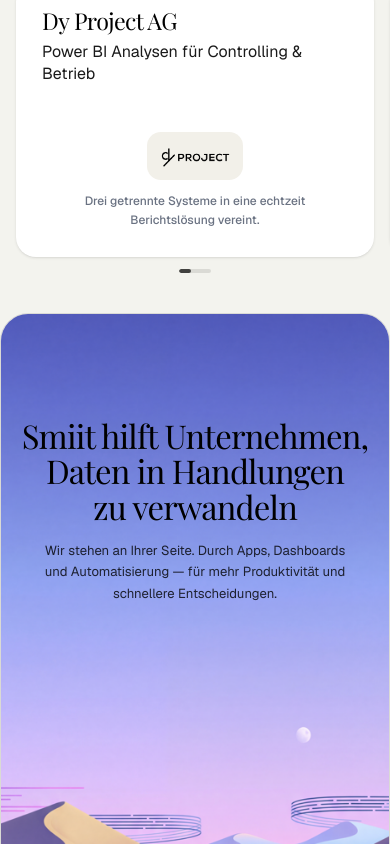
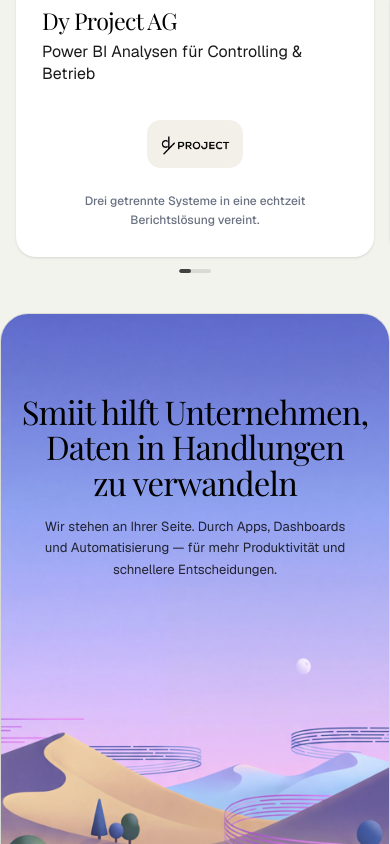
Before and after one commit to smiit-GmbH/smiit-GmbH.github.io, a Next.js app: page /de in a window 390 px wide. Shown: the part 860-1704 px from the top of the page. Built offline with nearby package versions, Linux system fonts and the light colour scheme; a web font is replaced by a local one.

Commit message:
Updated v1

```diff
--- a/components/pages/home/cta.tsx
+++ b/components/pages/home/cta.tsx
@@ -14,7 +14,7 @@
             "rounded-[1.75rem]",
             "border border-black/10",
             // Mobile (<md): increase overall CTA height
-            "min-h-[650px] sm:min-h-[775px] md:min-h-[580px] lg:min-h-[660px]",
+            "min-h-[570px] sm:min-h-[675px] md:min-h-[580px] lg:min-h-[660px]",
           ].join(" ")}
         >
           {/* Background image */}
@@ -38,7 +38,7 @@
           />
 
           {/* Text overlay */}
-          <div className="relative z-10 h-full flex flex-col items-center justify-start text-center px-3 md:px-10 pt-26 sm:pt-20 md:pt-12 lg:pt-16">
+          <div className="relative z-10 h-full flex flex-col items-center justify-start text-center px-3 md:px-10 pt-20 sm:pt-16 md:pt-12 lg:pt-16">
             <h2 className="font-serif text-[2.05rem] sm:text-[2.6rem] md:text-[3.0rem] leading-[1.08] text-black tracking-tight max-w-[22ch] sm:max-w-[30ch] whitespace-normal sm:whitespace-pre-line text-balance">
               {dict.cta.title}
             </h2>
--- a/components/pages/home/customer-cards.tsx
+++ b/components/pages/home/customer-cards.tsx
@@ -338,8 +338,8 @@
                     </p>
                   </div>
 
-                  <div className="flex flex-col items-center text-center md:flex-row md:items-center md:text-left gap-3 md:gap-4 mt-4 md:mt-4">
-                    <div className="rounded-xl bg-[#F2F0E9] h-12 w-24 md:h-14 md:w-20 flex items-center justify-center shrink-0 mx-auto md:mx-0">
+                  <div className="flex flex-col items-center text-center md:flex-row md:items-center md:text-left gap-1 md:gap-4 mt-0 md:mt-4">
+                    <div className="rounded-xl bg-[#F2F0E9] h-12 w-24 md:h-14 md:w-20 flex items-center justify-center shrink-0 mx-auto md:mx-0 mb-5 md:mb-0">
                       <div className="relative h-9 w-20 md:h-10 md:w-14">
                         <Image
                           src={customer.logoSrc}
```
